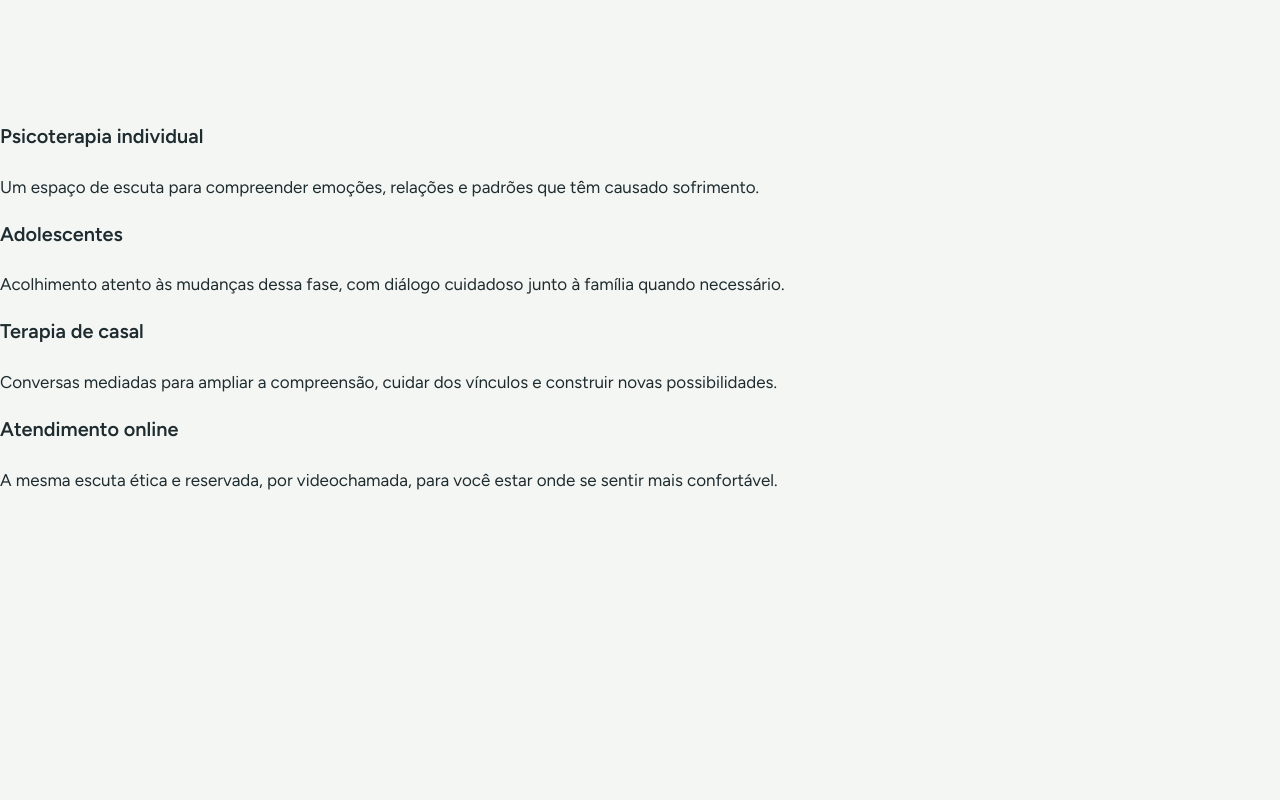
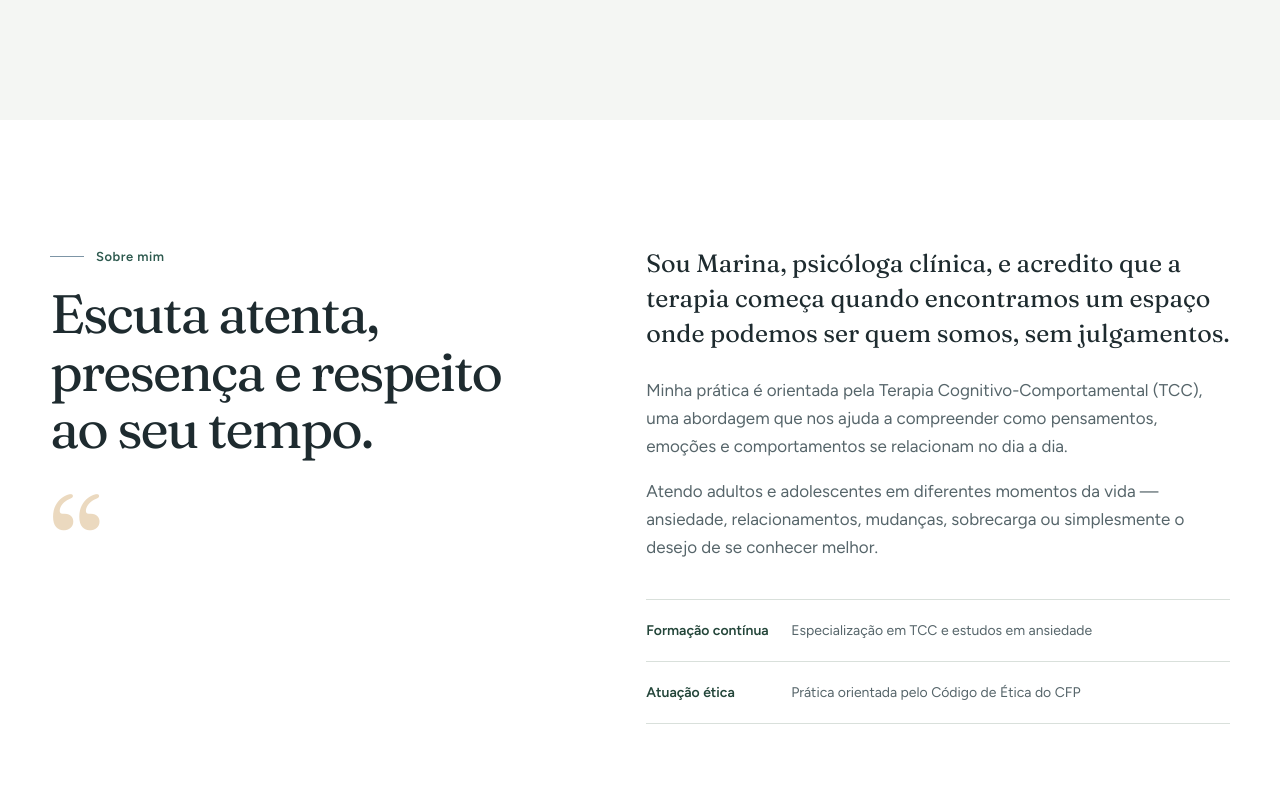
Before and after one commit to Harunookami/psicologia, a React (Vite) app: page / in a window 1280 px wide. Shown: the part 680-1480 px from the top of the page. Before the commit the page ends 1191 px from the top, so only its background shows below. Built offline with nearby package versions, Linux system fonts and the light colour scheme.

Commit message:
feat: adiciona componente Sobre e Eyebrow, refatora Hero e SectionHeading, e ajusta estilos

```diff
--- a/src/App.tsx
+++ b/src/App.tsx
@@ -1,4 +1,5 @@
 import { Cartao } from './components/Cartao'
+import { Sobre } from './components/Sobre'
 import { Header } from './sections/Header'
 import { Hero } from './sections/Hero'
 
@@ -32,6 +33,7 @@ function App() {
       <Header />
       <main>
         <Hero />
+        <Sobre />
         {servicos.map((servico) => (
           <Cartao
             key={servico.titulo}
--- /dev/null
+++ b/src/components/Eyebrow.module.css
@@ -0,0 +1,23 @@
+.eyebrow {
+    margin: 0 0 18px;
+    font-size: 13px;
+    font-weight: 600;
+    letter-spacing: 0.04em;
+}
+
+.eyebrow::before {
+    content: "";
+    display: inline-block;
+    width: 34px;
+    height: 1px;
+    margin: 0 12px 4px 0;
+    background: var(--blue);
+}
+
+.default {
+    color: var(--pine);
+}
+
+.light {
+    color: var(--sand);
+}
--- /dev/null
+++ b/src/components/Eyebrow.tsx
@@ -0,0 +1,15 @@
+import styles from './Eyebrow.module.css'
+import type { ReactNode } from 'react'
+
+
+type EyebrowProps = {
+    children: ReactNode
+    tone?: 'default' | 'light'
+}
+export function Eyebrow({
+    children, tone = 'default'
+}: EyebrowProps) {
+    return (
+        <p className={`${styles.eyebrow} ${styles[tone]}`}>{ children}</p>
+    )
+}
--- /dev/null
+++ b/src/components/SectionHeading.module.css
@@ -0,0 +1,11 @@
+.title {
+    max-width: 670px;
+    margin-bottom: 24px;
+    font-size: clamp(38px, 8vw, 54px);
+}
+
+.descriptio  {
+    max-width: 610px;
+    margin-bottom: 0;
+    color: var(--muted);
+}
--- /dev/null
+++ b/src/components/SectionHeading.tsx
@@ -0,0 +1,21 @@
+import { Eyebrow } from "./Eyebrow"
+import styles from  './SectionHeading.module.css'
+
+type SectionHeadingProps = {
+    eyebrow: string
+    title: string
+    description?: string
+    tone?: 'default' | 'light'
+}
+
+export function SectionHeading({
+eyebrow, title, description, tone = 'default',
+}: SectionHeadingProps) {
+    return (
+        <div>
+            <Eyebrow tone={tone}>{eyebrow}</Eyebrow>
+            <h2 className={styles.title}>{title}</h2>
+            {description && <p className={styles.title }>{ description}</p>}
+        </div>
+    )
+}
--- /dev/null
+++ b/src/components/Sobre.module.css
@@ -0,0 +1,76 @@
+.sobre {
+    padding: 90px 0;
+    background: var(--surface);
+}
+
+.inner {
+    width: min(100% - 40px, 1180px);
+    margin-inline: auto;
+    display: grid;
+    gap: 44px;
+}
+
+.accent {
+    display: none;
+}
+
+.copy {
+    color: var(--muted);
+}
+
+.lead {
+    color: var(--ink);
+    font-family: var(--font-display);
+    font-size: 25px;
+    line-height: 1.4;
+}
+
+.credentials {
+    display: grid;
+    margin: 38px 0 0;
+    border-top: 1px solid var(--line);
+}
+
+.credential {
+    display: flex;
+    flex-direction: column;
+    padding: 19px 0;
+    border-bottom: 1px solid var(--line);
+}
+
+.credential dt {
+    color: var(--pine-dark);
+    font-size: 14px;
+    font-weight: 600;
+}
+
+.credential dd {
+    margin: 0;
+    font-size: 14px;
+}
+
+@media (min-width: 760px) {
+    .sobre {
+        padding: 126px 0;
+    }
+
+    .inner {
+         width: min(100% - 80px, 1180px);
+    grid-template-columns: minmax(0, 0.85fr) minmax(0, 1fr);
+    gap: 100px;
+    }
+
+     .accent {
+    display: block;
+    height: 70px;
+    color: var(--sand);
+    font-family: var(--font-display);
+    font-size: 130px;
+    line-height: 1;
+  }
+
+  .credential {
+    display: grid;
+    grid-template-columns: 145px 1fr;
+  }
+}
--- /dev/null
+++ b/src/components/Sobre.tsx
@@ -0,0 +1,63 @@
+import { SectionHeading } from '../components/SectionHeading'
+import styles from './Sobre.module.css'
+
+type Credencial = {
+  titulo: string
+  descricao: string
+}
+
+const credenciais: Credencial[] = [
+  {
+    titulo: 'Formação contínua',
+    descricao: 'Especialização em TCC e estudos em ansiedade',
+  },
+  {
+    titulo: 'Atuação ética',
+    descricao: 'Prática orientada pelo Código de Ética do CFP',
+  },
+]
+
+export function Sobre() {
+  return (
+    <section id="sobre" className={styles.sobre}>
+      <div className={styles.inner}>
+        <div>
+          <SectionHeading
+            eyebrow="Sobre mim"
+            title="Escuta atenta, presença e respeito ao seu tempo."
+          />
+          <span className={styles.accent} aria-hidden="true">
+            “
+          </span>
+        </div>
+
+        <div className={styles.copy}>
+          <p className={styles.lead}>
+            Sou Marina, psicóloga clínica, e acredito que a terapia começa
+            quando encontramos um espaço onde podemos ser quem somos, sem
+            julgamentos.
+          </p>
+          <p>
+            Minha prática é orientada pela Terapia Cognitivo-Comportamental
+            (TCC), uma abordagem que nos ajuda a compreender como pensamentos,
+            emoções e comportamentos se relacionam no dia a dia.
+          </p>
+          <p>
+            Atendo adultos e adolescentes em diferentes momentos da vida —
+            ansiedade, relacionamentos, mudanças, sobrecarga ou simplesmente o
+            desejo de se conhecer melhor.
+          </p>
+
+          <dl className={styles.credentials}>
+            {credenciais.map((credencial) => (
+              <div key={credencial.titulo} className={styles.credential}>
+                <dt>{credencial.titulo}</dt>
+                <dd>{credencial.descricao}</dd>
+              </div>
+            ))}
+          </dl>
+        </div>
+      </div>
+    </section>
+  )
+}
--- a/src/sections/Hero.module.css
+++ b/src/sections/Hero.module.css
@@ -11,22 +11,6 @@
   gap: 64px;
 }
 
-.eyebrow {
-  margin: 0 0 18px;
-  color: var(--pine);
-  font-size: 13px;
-  font-weight: 600;
-  letter-spacing: 0.04em;
-}
-
-.eyebrow::before {
-  content: "";
-  display: inline-block;
-  width: 34px;
-  height: 1px;
-  margin: 0 12px 4px 0;
-  background: var(--blue);
-}
 
 .title {
   max-width: 740px;
@@ -97,7 +81,7 @@
 .card {
   position: absolute;
   right: -8px;
-  bottom: -90px;
+  bottom: 25px;
   display: flex;
   flex-direction: column;
   min-width: 215px;
--- a/src/sections/Hero.tsx
+++ b/src/sections/Hero.tsx
@@ -4,15 +4,14 @@ import { ButtonLink } from '../components/ButtonLink'
 import { WHATSAPP_URL } from '../data/contato'
 import styles from './Hero.module.css'
 import retrato from '../assets/retrato.png'
+import { Eyebrow } from '../components/Eyebrow'
 
 export function Hero() {
     return (
         <section id="inicio" className={styles.hero}>
             <div className={styles.inner}>
                 <div>
-                    <p className={styles.eyebrow}>
-                        Psicoterapia para adultos e adolescentes
-                    </p>
+                   <Eyebrow>Psicoterapia para adultos e adolescentes</Eyebrow>
                     <h1 className={styles.title}>
                         Um lugar seguro para falar sobre <em>o que pesa.</em>
                     </h1>
@@ -22,7 +21,7 @@ export function Hero() {
 
                     <ButtonLink href={WHATSAPP_URL} external>
                         <MessageCircle size={20} aria-hidden='true' />
-                        Agendar pelo Whatsapp
+                        Agendar pelo WhatsApp
                     </ButtonLink>
 
                     <p className={styles.availability}>
@@ -31,7 +30,7 @@ export function Hero() {
                     </p>
                 </div>
                 <div className={styles.portrait}>
-                    <div className={styles.backdrop} aria-hidden="true">
+                    <div className={styles.backdrop} aria-hidden="true" />
                         <div className={styles.frame}>
                             <img src={retrato} alt="Retrato da psicologa Marina Alves, sorrindo" className={styles.photo} />
                         </div>
@@ -41,7 +40,6 @@ export function Hero() {
                             <strong className={styles.cardName}>Dra. Marina Alves</strong>
                             <small className={styles.cardInfo}>CRP 00/00000</small>
                         </div>
-                    </div>
                 </div>
             </div>
         </section>
```
Also changed, not shown: src/data/atendimentos.ts (added).
